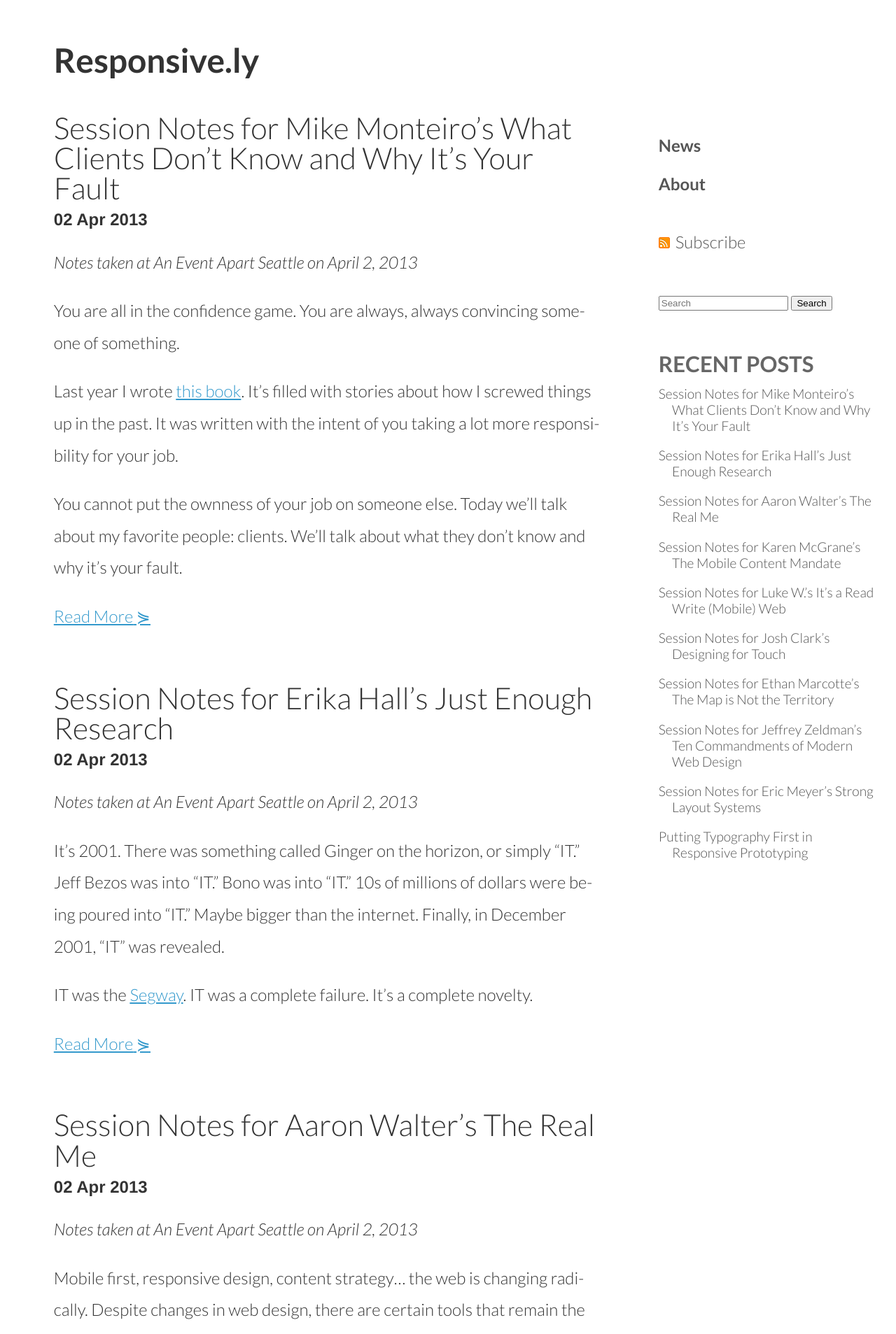
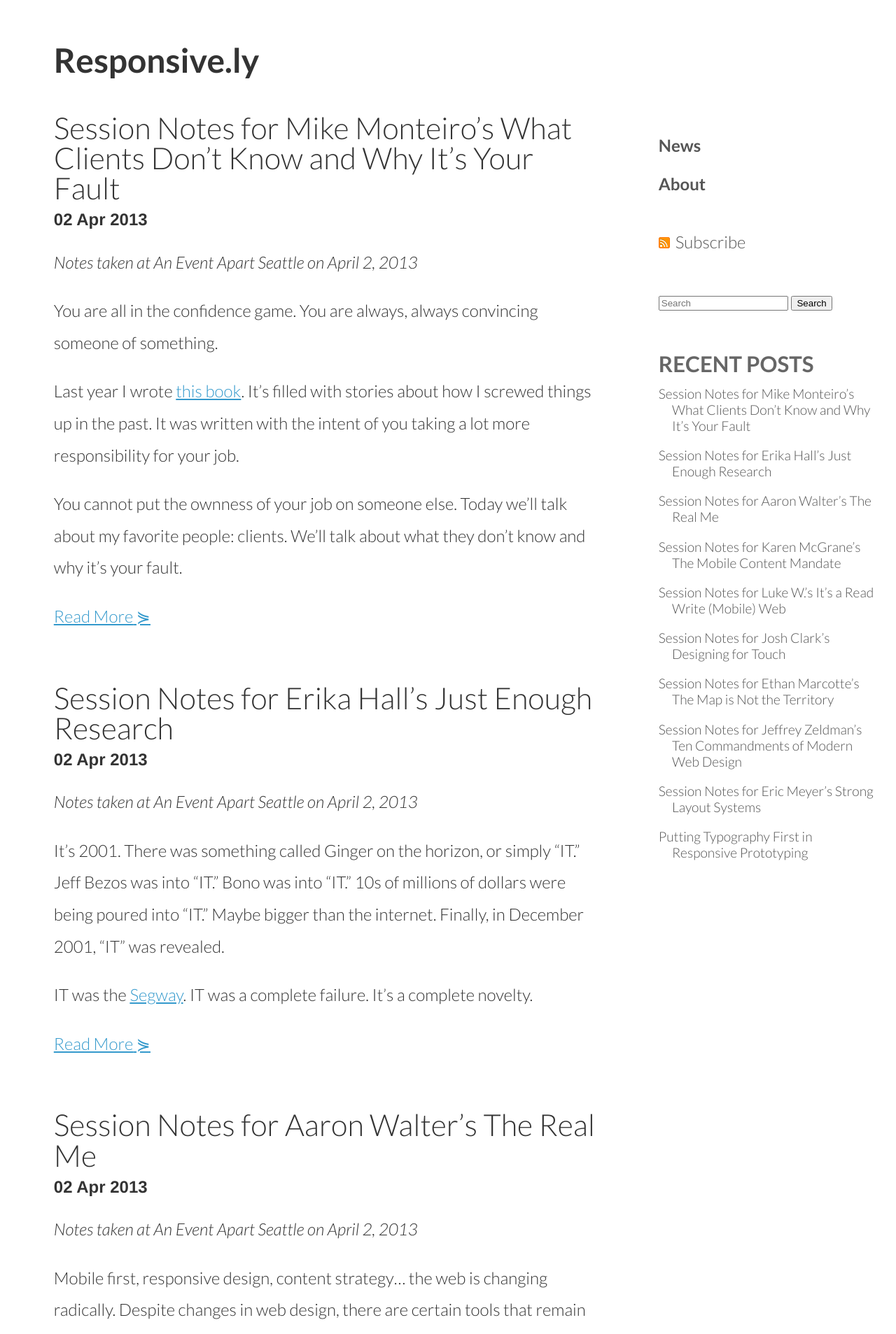
Before and after one commit to thedougco/responsive.ly, a Jekyll site: the page built from index.html, in a window 1280 px wide. Shown: the top 1907 px of the page at 70% size. Built offline with Jekyll 4.4.1, drawn with Linux system fonts in a browser that asks for light colours; nearby versions of some CDN libraries; Markdown is read by kramdown in place of the engine named in the settings; the list of posts is cut into pages by our own code; comment, search, counter and statistics services are not loaded.

Commit message:
mobile style modifications

```diff
--- a/css/site.css
+++ b/css/site.css
@@ -28,11 +28,6 @@
   -webkit-font-smoothing:antialiased;
   -moz-font-smoothing:antialiased;
   font-smoothing:antialiased;
-  -webkit-hyphens:auto;
-     -moz-hyphens:auto;
-      -ms-hyphens:auto;
-       -o-hyphens:auto;
-          hyphens:auto;
 }
 body {width:100%; margin:0; padding:0; color:#333; font:1.5em/1.9em Lato, "Helvetica Neue", Helvetica, Arial, Verdana, sans-serif; background:#fff;}
 article, aside, details, figcaption, figure, footer, header, hgroup, nav, section, summary {display:block;}
@@ -148,7 +143,7 @@
 @media screen,projection {
   /* WRAPPER
      ----------------------------------------------------*/
-  .wrapper {margin:40px 2% 0;}
+  .wrapper {margin:1em;}
   .wrapper:after {content:"."; display:block; height:0; clear:both; visibility:hidden;}
   .skip-links {display:block; clip:auto; position:relative; width:auto; height:auto; overflow:hidden; margin:0; font-size:0.8em; line-height:1.6em;}
     .skip-links ul {margin:0; padding:0; list-style:none;}
@@ -172,7 +167,7 @@
   /* HEADER
      ----------------------------------------------------*/
   .site-header {margin:0 0 2em;}
-    .site-header h1 {margin:2em 0 0; font-size:2.0em; text-shadow:0 1px 1px rgba(255,255,255,0.5);}
+    .site-header h1 {margin:2em 0 0; font-size:1.8em; text-shadow:0 1px 1px rgba(255,255,255,0.5);}
     .site-header h1 a {text-decoration:none; border:0 none;}
 
   /* CONTENT
@@ -210,7 +205,7 @@
  ************************************************************************************/
 /* 444 */
 @media only screen and (min-width:27.75em) {
-  .site-header h1 {margin:0;}
+  .site-header h1 {margin:0; font-size:2em;}
 }
 
 /* 580 */
```
